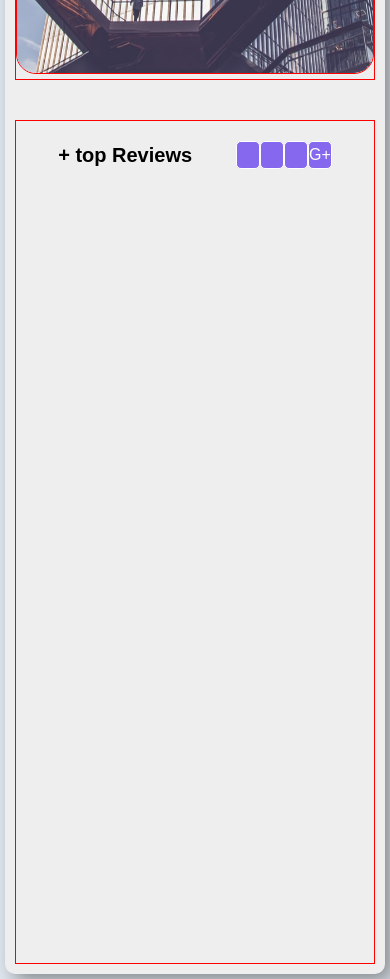
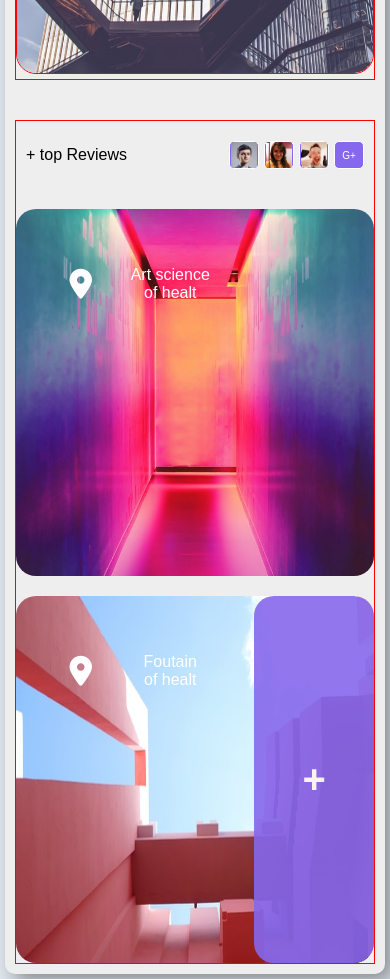
Before and after one commit to DiegoRojas93/openweathermap-Gradiweb, a plain HTML site: page index.html in a window 390 px wide. Shown: the part 3200-4179 px from the top of the page. Drawn offline with Linux system fonts and the light colour scheme; no server answers.

Commit message:
Diseño mobile Terminado

```diff
--- a/index.html
+++ b/index.html
@@ -3,6 +3,7 @@
 <head>
 	<meta charset="UTF-8">
 	<meta name="viewport" content="width=device-width, initial-scale=1.0">
+	<script src="https://kit.fontawesome.com/27ba9d884b.js" crossorigin="anonymous"></script>
 	<link rel="stylesheet" href="./src/styles/style2.css">
 	<title></title>
 </head>
@@ -117,19 +118,55 @@
 					<h1>Place to <span>Visit</span></h1>
 				</div>
 				<div class="image">
+					<article class="box__left">
+						<div class="icon">
+							<i class="fas fa-map-marker-alt"></i>
+						</div>
+						<div class="text">
+							<p>Arab street</p>
+							<p>singapure</p>
+						</div>
+					</article>
 					<img src="./src/images/singopore.jpg" alt="visit">
 				</div>
 			</div>
 			<div class="info__others info__items">
-				<div class="reviews">
-					<h1>+ top Reviews</h1>
+
+				<section class="reviews">
+					<p>+ top Reviews</p>
 					<section class="users">
-						<div class="figure"></div>
-						<div class="figure"></div>
-						<div class="figure"></div>
-						<div class="figure"><p>G+</p></div>
+						<div class="figure"><img src="./src/images/1.jpg" alt="user1"></div>
+						<div class="figure"><img src="./src/images/2.jpg" alt="user2"></div>
+						<div class="figure"><img src="./src/images/3.jpg" alt="user3"></div>
+						<div class="figure"><span>G+</span></div>
 					</section>
-				</div>
+				</section>
+
+				<section class="museum">
+					<article class="box__left">
+						<div class="icon">
+							<i class="fas fa-map-marker-alt"></i>
+						</div>
+						<div class="text">
+							<p>Art science</p>
+							<p>of healt</p>
+						</div>
+					</article>
+					<img src="./src/images/museum.jpg" alt="museum">
+				</section>
+				<section class="images">
+					<article class="box__left">
+						<div class="icon">
+							<i class="fas fa-map-marker-alt"></i>
+						</div>
+						<div class="text">
+							<p>Foutain</p>
+							<p>of healt</p>
+						</div>
+					</article>
+					<img src="./src/images/rosa.jpg" alt="rosa">
+					<div class="box"><h1>+</h1></div>
+				</section>
 			</div>
 		</article>
 	</section>
--- a/src/styles/style2.css
+++ b/src/styles/style2.css
@@ -40,6 +40,8 @@ img{
 }
 
 body{
+	height: 100%;
+	width: 100%;
 	max-height: 100%;
 	max-width: 100%;
 	background-color: var(--body-color);
@@ -279,6 +281,7 @@ body{
 	align-items: center;
 	border-radius: 2rem;
 	border: 1px solid red;
+	position: relative;
 }
 
 .info__visit .image img{
@@ -289,19 +292,19 @@ body{
 .info__others{
 	display: grid;
 	grid-template-rows: calc(4rem + 28px) repeat(2, 1fr);
-	gap: 2rem
+	gap: 2rem;
 }
 
-.info__others .reviews{
+.info__others .reviews , .info__others .images{
 	display: flex;
-	justify-content: space-around;
+	justify-content: space-between;
 	align-items: center;
-	margin: 2rem;
+	margin: 2rem 1rem;
 }
 
 .users{
 	height: 100%;
-	width: 30%;
+	width: 40%;
 	border-radius: 1rem;
 	display: flex;
 	justify-content: space-between;
@@ -316,8 +319,79 @@ body{
 	display: flex;
 	justify-content: center;
 	align-items: center;
+	overflow: hidden;
 }
 
-.users .figure P{
+.users .figure span{
 	color: var(--color-cuaternario);
 }
+
+.users .figure img{
+	height: 100%;
+	width: auto;
+}
+
+
+.info__others .museum, .info__others .images{
+	display: flex;
+	justify-content: center;
+	align-items: center;
+	margin: 0;
+	overflow: hidden;
+	border-radius: 2rem;
+	position: relative;
+}
+
+.info__others .images img{
+	height: 100%;
+}
+
+.info__others .images .box{
+	position: absolute;
+	left: 66.6%;
+	right: 0;
+	top: 0;
+	bottom: 0;
+	background-color: var(--color-secundario);
+	border-radius: 2rem;
+	display: flex;
+	justify-content: center;
+	align-items: center;
+	opacity: 90%;
+}
+
+.info__others .images .box h1{
+	color: var(--color-cuaternario);
+	font-size: 4rem;
+}
+
+.box__left {
+	width: 50%;
+	height: 30%;
+	max-width: 20rem;
+	max-height: 15rem;
+	position: absolute;
+	left: 2rem;
+	top: 2rem;
+	display: flex;
+}
+
+.box__left .icon, .box__left .text{
+	width: 50%;
+	height: 100%;
+	display: flex;
+	justify-content: center;
+	align-items: center;
+}
+
+.box__left .text{
+	flex-direction: column;
+}
+.box__left .text p{
+	color: var(--color-cuaternario);
+}
+
+.fa-map-marker-alt{
+	font-size: 3rem;
+	color: var(--color-cuaternario);
+}
```
Also changed, not shown: src/images/museum.jpg (added).
